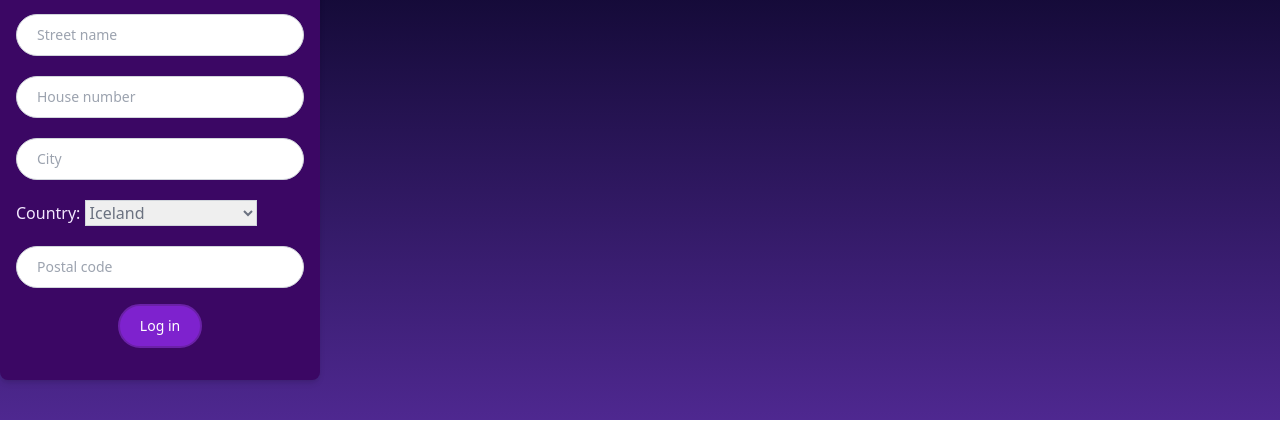
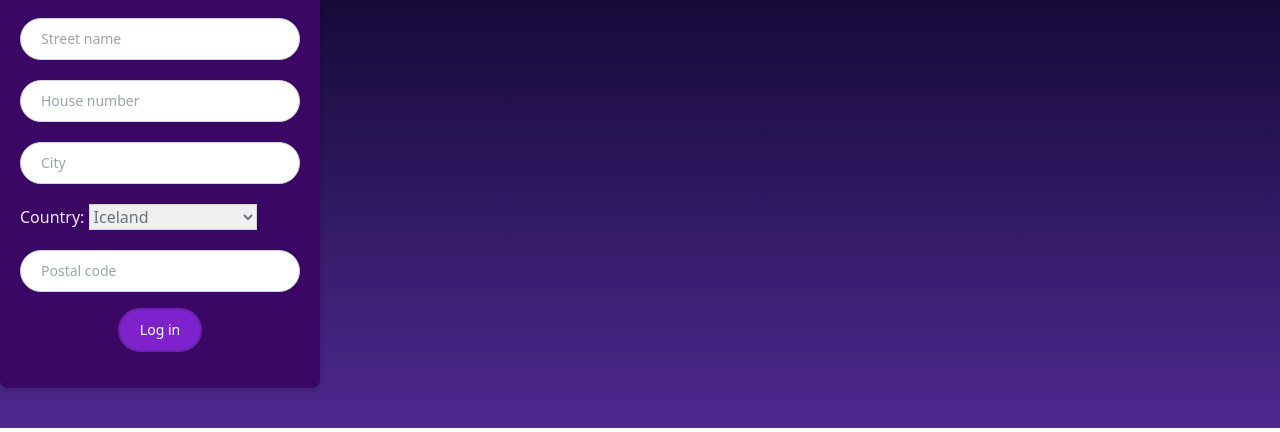
Before and after one commit to milosptr/verklegt-namskeid-2, a Django app: page /create_account_info in a window 1280 px wide. Shown: the part 260-692 px from the top of the page. Run offline with Django 5.2, Linux system fonts and the light colour scheme; parts of the project's set-up code (start-up, migrations or seed data) failed here and were passed over; some libraries are stand-ins or nearby versions; grey boxes are pictures that could not be loaded.

```diff
--- a/src/templates/pages/create_account_info.html
+++ b/src/templates/pages/create_account_info.html
@@ -3,7 +3,7 @@
 {% block title %}Application Guide{% endblock %}
 
 {% block content %}
-<div class="bg-purple-950 rounded-lg p-4 p w-1/4 shadow-md mb-10">
+<div class="bg-purple-950 rounded-lg p-5 p w-1/4 shadow-md mb-10">
     <h1 class="text-3xl text-center">
     Contact and information
     </h1>
```
